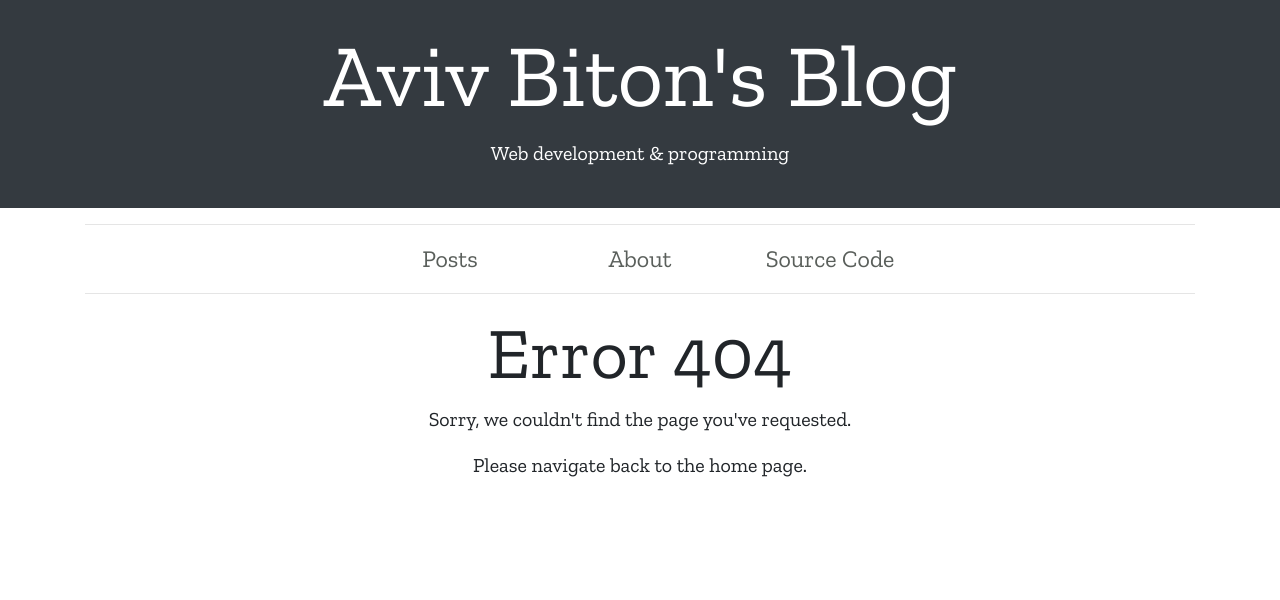
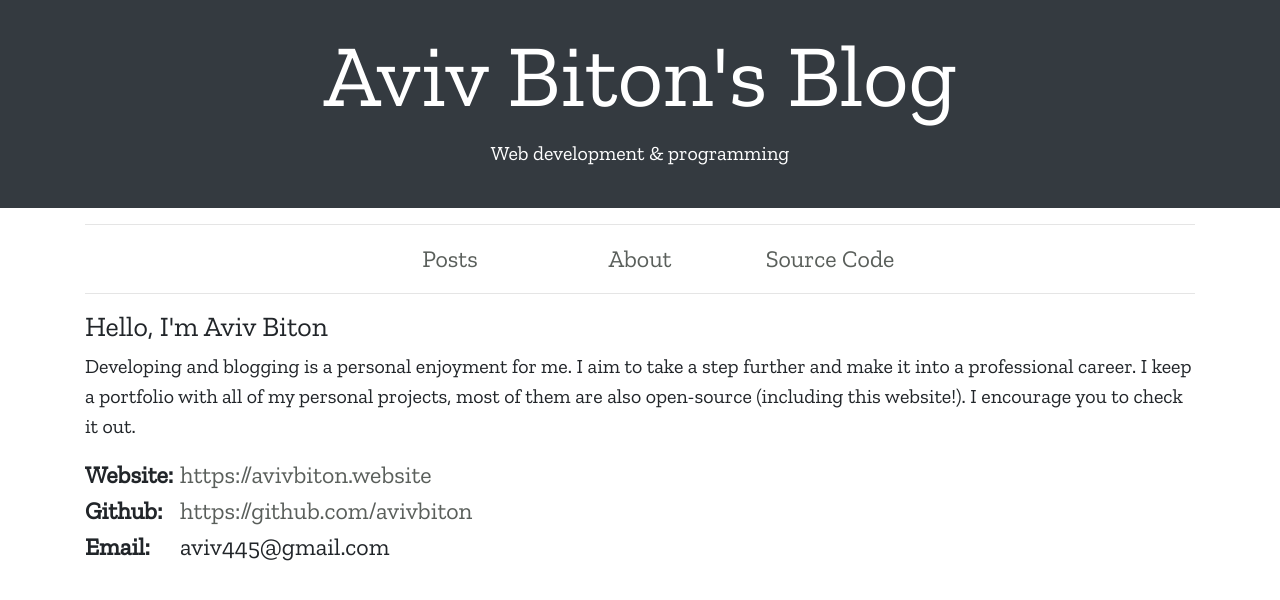
Before and after one commit to avivbiton/Blogger, a React (Create React App) app in the folder client/: page /about in a window 1280 px wide. Before the commit this address had no page. Shown: the top 600 px of the page. Built offline with nearby package versions, Linux system fonts and the light colour scheme; what @jimmycode/draft-js-iframely-plugin, draft-js-side-toolbar-plugin would draw is missing.

Commit message:
Loading display added. Added about page

```diff
--- a/client/src/App.js
+++ b/client/src/App.js
@@ -9,6 +9,7 @@ import PostsDisplayer from "./components/PostsDisplayer";
 import NotFound from "./components/NotFound";
 import ViewPost from "./components/ViewPost";
 import CreatePost from "./components/CreatePost";
+import AboutPage from "./components/AboutPage";
 
 function App() {
   return (
@@ -18,6 +19,7 @@ function App() {
       <Navbar />
       <Switch>
         <Route exact path="/" component={PostsDisplayer} />
+        <Route exact path="/about" component={AboutPage} />
         <Route path="/post/:id" component={ViewPost} />
         <Route exact path="/create-post" component={CreatePost} />
         <Route component={NotFound} />
--- /dev/null
+++ b/client/src/components/AboutPage.js
@@ -0,0 +1,37 @@
+import React, { Component } from 'react'
+
+export default class AboutPage extends Component {
+    render() {
+        return (
+            <div className="container">
+                <h3>Hello, I'm Aviv Biton</h3>
+                <p className="lead">Developing and blogging is a personal enjoyment for me. I aim to take a step further and make it into a professional career. I keep a portfolio with all of my personal projects, most of them are also open-source (including this website!). I encourage you to check it out.</p>
+                <div className="row" style={{ fontSize: "150%" }}>
+                    <div className="col-sm-1">
+                        <div className="font-weight-bold">Website:</div>
+                    </div>
+                    <div className="col-sm-1">
+                        <a href="https://avivbiton.website" target="_blank" rel="noopener noreferrer">https://avivbiton.website</a>
+                    </div>
+
+                </div>
+                <div className="row" style={{ fontSize: "150%" }}>
+                    <div className="col-sm-1">
+                        <div className="font-weight-bold">Github:</div>
+                    </div>
+                    <div className="col-sm-1">
+                        <a href="https://github.com/avivbiton" target="_blank" rel="noopener noreferrer">https://github.com/avivbiton</a>
+                    </div>
+                </div>
+                <div className="row" style={{ fontSize: "150%" }}>
+                    <div className="col-sm-1">
+                        <div className="font-weight-bold">Email:</div>
+                    </div>
+                    <div className="col-sm-1">
+                       aviv445@gmail.com
+                    </div>
+                </div>
+            </div>
+        )
+    }
+}
--- a/client/src/components/CreatePost.js
+++ b/client/src/components/CreatePost.js
@@ -1,6 +1,5 @@
 import React, { useState } from "react";
 import { stateToHTML } from "draft-js-export-html";
-import { convertToHTML } from "draft-convert";
 import RichTextEditor from "./RichTextEditor";
 import { createPost } from "../API/postAPI";
 import { withRouter } from "react-router-dom";
--- /dev/null
+++ b/client/src/components/Loading.js
@@ -0,0 +1,11 @@
+import React from 'react'
+
+export default function Loading({ className, width = 1, height = 1, center = false }) {
+    return (
+        <div className={center ? "text-center" : ""}>
+            <div className={"spinner-grow " + className} role="status" style={{ width: `${width}rem`, height: `${height}rem` }}>
+                <span className="sr-only">Loading...</span>
+            </div>
+        </div>
+    )
+}
--- a/client/src/components/Navbar.js
+++ b/client/src/components/Navbar.js
@@ -16,7 +16,7 @@ export default function Navbar() {
                     <Link to="/about" className="link-item">About</Link>
                 </div>
                 <div className="col-md-2 mb-2 mb-md-0">
-                    <Link to="/source-code" className="link-item">Source Code</Link>
+                    <a href="https://github.com/avivbiton/Blogger" target="_blank" rel="noopener noreferrer" className="link-item">Source Code</a>
                 </div>
                 <div className="col-md-3">
 
--- a/client/src/components/Post.js
+++ b/client/src/components/Post.js
@@ -18,8 +18,8 @@ function Post({ id, title, date, image, history }) {
                     {title}
                 </h3>
             </div>
-            <div className="card-footer">
-                <small className="text-muted">Posted <Moment fromNow>{date}</Moment></small>
+            <div className="card-footer bg-dark">
+                <small className="text-light">Posted <Moment fromNow>{date}</Moment></small>
             </div>
 
         </article>
--- a/client/src/components/PostsDisplayer.js
+++ b/client/src/components/PostsDisplayer.js
@@ -1,6 +1,7 @@
 import React, { useState, useEffect } from "react";
 import Post from "./Post";
 import { fetchAll } from "../API/postAPI";
+import Loading from "./Loading";
 
 export default function PostsDisplayer() {
 
@@ -11,9 +12,11 @@ export default function PostsDisplayer() {
             .then(data => setPosts(data));
     }, []);
 
+    if (posts.length === 0)
+        return <LoadingDisplay />
+
     return (
         <div className="container">
-
             <div className="row">
                 {posts.map(post =>
                     <div key={post._id} className="col-lg-4 col-md-6 mb-4">
@@ -26,3 +29,13 @@ export default function PostsDisplayer() {
         </div>
     )
 }
+
+
+function LoadingDisplay() {
+    return (
+        <div className="container text-center">
+            <div className="lead">Fetching posts...</div>
+            <Loading center width="3" height="3" />
+        </div>
+    )
+}
--- a/client/src/components/ViewPost.js
+++ b/client/src/components/ViewPost.js
@@ -2,6 +2,7 @@ import React, { useState, useEffect } from "react";
 import { withRouter } from "react-router-dom";
 import { fetchPost } from "../API/postAPI";
 import Moment from "react-moment";
+import Loading from "./Loading";
 
 function ViewPost({ history, match }) {
 
@@ -19,6 +20,8 @@ function ViewPost({ history, match }) {
         };
         getPostFrombackend();
     }, [match.params.id, history]);
+
+    if(post === false) return <LoadingDisplay />
 
     return (
         <div className="container">
@@ -43,4 +46,11 @@ function ViewPost({ history, match }) {
     )
 }
 
+
+function LoadingDisplay() {
+    return (
+        <Loading center width="3" height="3" />
+    )
+}
+
 export default withRouter(ViewPost);
```
